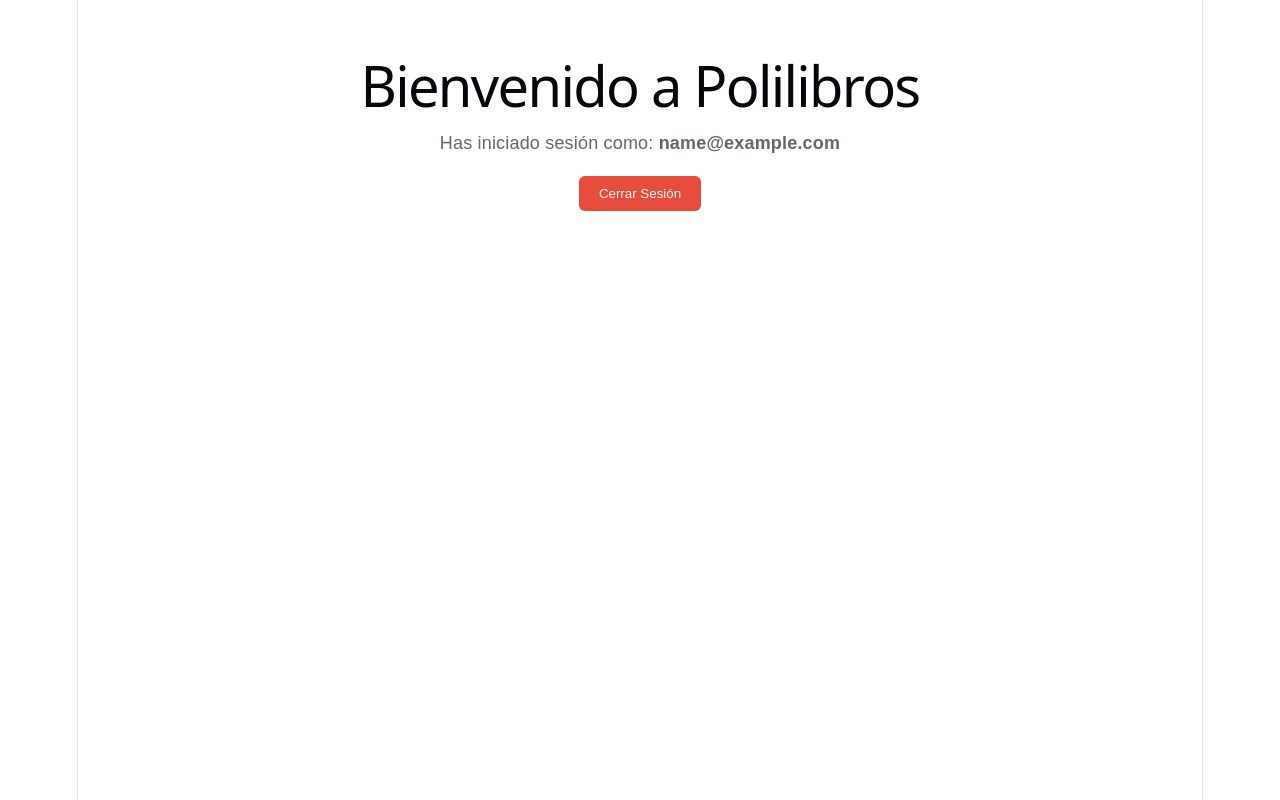
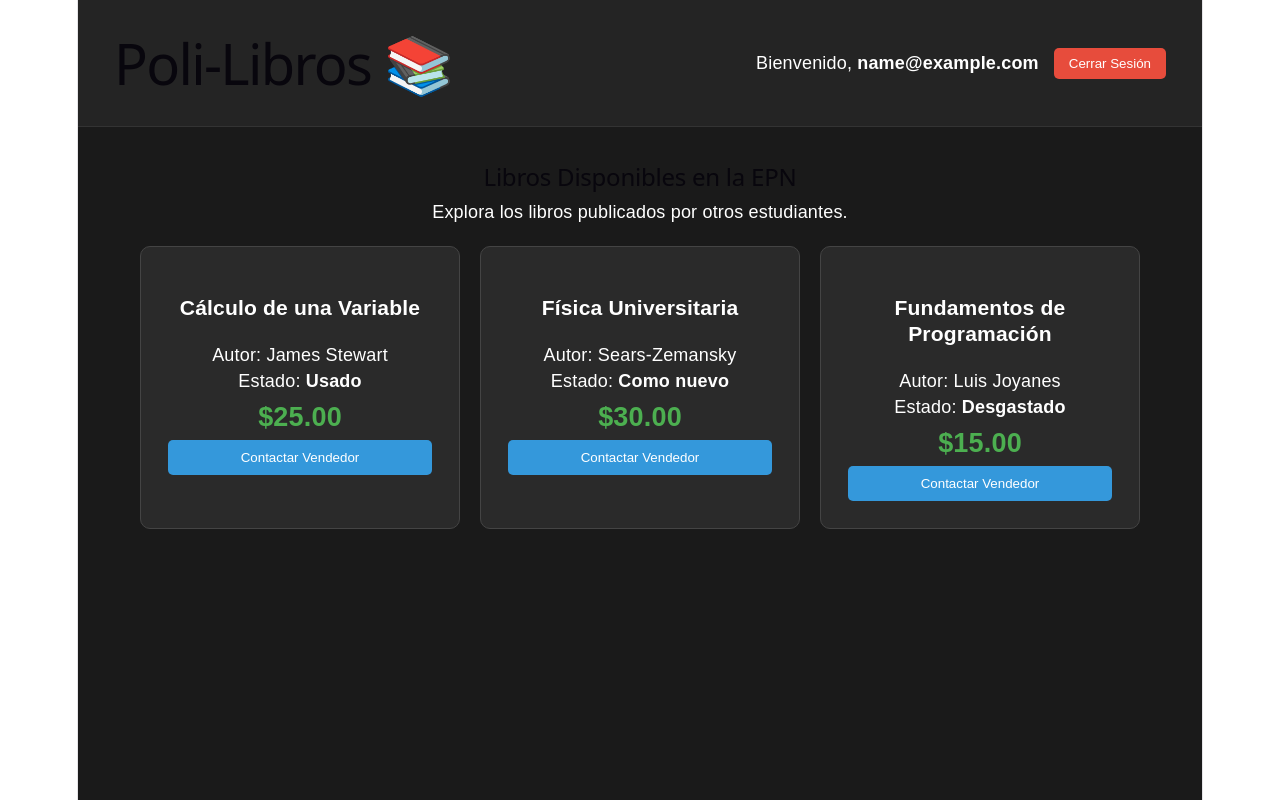
Before and after one commit to AdrianMP16/Poli-Libros, a React app in the folder frontend/: page / in a window 1280 px wide. Built offline with nearby package versions, Linux system fonts and the light colour scheme; no server answers; sample sign-in values are in the browser's storage; the HTML template or start-up script is replaced by a standard one.

Commit message:
Modificaciones base para el login

```diff
--- a/frontend/src/App.jsx
+++ b/frontend/src/App.jsx
@@ -1,37 +1,42 @@
-import { useState, useEffect } from 'react'
-import Login from './pages/Login'
-import Dashboard from './pages/Dashboard'
+import { Routes, Route, Navigate } from 'react-router-dom';
+import { useState, useEffect } from 'react';
+import Login from './pages/Login';
+import Home from './pages/Home';
 
 function App() {
-  const [user, setUser] = useState(null)
+  const [user, setUser] = useState(null);
 
   useEffect(() => {
-    const savedUser = localStorage.getItem('user')
+    const savedUser = localStorage.getItem('user');
     if (savedUser) {
-      setUser(JSON.parse(savedUser))
+      setUser(JSON.parse(savedUser));
     }
-  }, [])
+  }, []);
 
   const login = async (email, password) => {
     if (email && password) {
-      const userData = { id: 1, name: "Usuario Polilibros", email }
-      setUser(userData)
-      localStorage.setItem('user', JSON.stringify(userData))
-      return true
+      const userData = { id: 1, name: "Usuario Polilibros", email };
+      setUser(userData);
+      localStorage.setItem('user', JSON.stringify(userData));
+      return true;
     }
-    return false
-  }
+    return false;
+  };
 
   const logout = () => {
-    setUser(null)
-    localStorage.removeItem('user')
-  }
+    setUser(null);
+    localStorage.removeItem('user');
+  };
 
-  if (user) {
-    return <Dashboard user={user} onLogout={logout} />
-  }
+  return (
 
-  return <Login onLogin={login} />
+    <Routes>
+      <Route path="/login" element={!user ? <Login onLogin={login} /> : <Navigate to="/" />} />
+      <Route path="/" element={user ? <Home user={user} onLogout={logout} /> : <Navigate to="/login" />} />
+      <Route path="*" element={<Navigate to="/" />} />
+    </Routes>
+
+  );
 }
 
-export default App
+export default App;
--- a/frontend/src/pages/Dashboard.jsx
+++ /dev/null
@@ -1,24 +0,0 @@
-function Dashboard({ user, onLogout }) {
-  return (
-    <div style={{ padding: '40px', textAlign: 'center', fontFamily: 'sans-serif' }}>
-      <h1>Bienvenido a Polilibros</h1>
-      <p>Has iniciado sesión como: <strong>{user.email}</strong></p>
-      <button
-        onClick={onLogout}
-        style={{
-          padding: '10px 20px',
-          marginTop: '20px',
-          background: '#e74c3c',
-          color: 'white',
-          border: 'none',
-          borderRadius: '6px',
-          cursor: 'pointer'
-        }}
-      >
-        Cerrar Sesión
-      </button>
-    </div>
-  )
-}
-
-export default Dashboard
--- /dev/null
+++ b/frontend/src/pages/Home.jsx
@@ -0,0 +1,105 @@
+import React from 'react';
+
+export default function Home({ user, onLogout }) {
+  // Datos de prueba para visualizar el Marketplace de libros
+  const librosPrueba = [
+    { id: 1, titulo: "Cálculo de una Variable", autor: "James Stewart", precio: 25.00, estado: "Usado" },
+    { id: 2, titulo: "Física Universitaria", autor: "Sears-Zemansky", precio: 30.00, estado: "Como nuevo" },
+    { id: 3, titulo: "Fundamentos de Programación", autor: "Luis Joyanes", precio: 15.00, estado: "Desgastado" },
+  ];
+
+  return (
+    <div style={styles.container}>
+      {/* Barra de navegación superior */}
+      <header style={styles.header}>
+        <h1>Poli-Libros 📚</h1>
+        <div style={styles.userInfo}>
+          <span>Bienvenido, <strong>{user?.email}</strong></span>
+          <button onClick={onLogout} style={styles.logoutBtn}>Cerrar Sesión</button>
+        </div>
+      </header>
+
+      {/* Sección principal del Marketplace */}
+      <main style={styles.main}>
+        <h2>Libros Disponibles en la EPN</h2>
+        <p>Explora los libros publicados por otros estudiantes.</p>
+
+        <div style={styles.grid}>
+          {librosPrueba.map((libro) => (
+            <div key={libro.id} style={styles.card}>
+              <h3>{libro.titulo}</h3>
+              <p>Autor: {libro.autor}</p>
+              <p>Estado: <strong>{libro.estado}</strong></p>
+              <div style={styles.priceTag}>${libro.precio.toFixed(2)}</div>
+              <button style={styles.buyBtn}>Contactar Vendedor</button>
+            </div>
+          ))}
+        </div>
+      </main>
+    </div>
+  );
+}
+
+// Estilos rápidos en JS para que se vea bien de inmediato
+const styles = {
+  container: {
+    backgroundColor: '#1a1a1a',
+    color: '#ffffff',
+    minHeight: '100vh',
+    fontFamily: 'Arial, sans-serif',
+  },
+  header: {
+    display: 'flex',
+    justifyContent: 'space-between',
+    alignItems: 'center',
+    padding: '1rem 2rem',
+    backgroundColor: '#242424',
+    borderBottom: '1px solid #333',
+  },
+  userInfo: {
+    display: 'flex',
+    gap: '15px',
+    alignItems: 'center',
+  },
+  logoutBtn: {
+    backgroundColor: '#e74c3c',
+    color: 'white',
+    border: 'none',
+    padding: '8px 15px',
+    borderRadius: '5px',
+    cursor: 'pointer',
+  },
+  main: {
+    padding: '2rem',
+    maxWidth: '1000px',
+    margin: '0 auto',
+  },
+  grid: {
+    display: 'grid',
+    gridTemplateColumns: 'repeat(auto-fill, minmax(250px, 1fr))',
+    gap: '20px',
+    marginTop: '20px',
+  },
+  card: {
+    backgroundColor: '#2a2a2a',
+    padding: '1.5rem',
+    borderRadius: '10px',
+    border: '1px solid #444',
+    textAlign: 'center',
+  },
+  priceTag: {
+    fontSize: '1.5rem',
+    fontWeight: 'bold',
+    color: '#4CAF50',
+    margin: '10px 0',
+  },
+  buyBtn: {
+    backgroundColor: '#3498db',
+    color: 'white',
+    border: 'none',
+    padding: '10px 20px',
+    borderRadius: '5px',
+    cursor: 'pointer',
+    width: '100%',
+  }
+};
--- a/frontend/src/pages/Login.jsx
+++ b/frontend/src/pages/Login.jsx
@@ -1,10 +1,12 @@
 import { useState } from 'react';
+import { useNavigate } from 'react-router-dom';
 import { login, registrar } from '../services/authService';
 
 export default function LoginForm() {
   const [email, setEmail] = useState('');
   const [password, setPassword] = useState('');
   const [mensaje, setMensaje] = useState('');
+  const navigate = useNavigate();
 
   const manejarSubmit = async (accion) => {
     try {
@@ -15,6 +17,7 @@ export default function LoginForm() {
 
       if (error) throw error;
       setMensaje(accion === 'login' ? 'Sesión iniciada correctamente' : 'Usuario registrado. Revisa confirmación de email si está activada.');
+      navigate('/');
     } catch (error) {
       setMensaje(error.message);
     }
```
